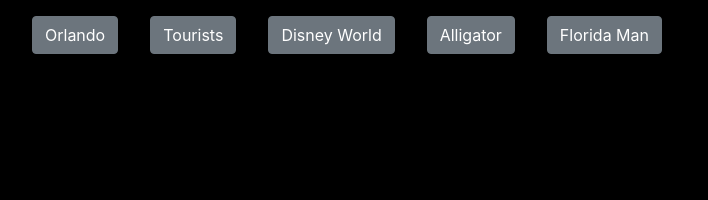
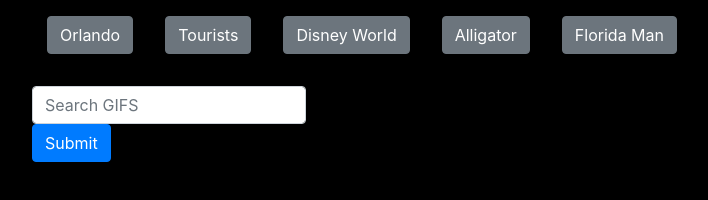
Before and after one commit to BrianChristopher/GIFTastic, a plain HTML site: page index.html in a window 1280 px wide. Shown: the whole page, without its empty margins (54-762 px from the left). Drawn offline with nearby package versions, Linux system fonts and the light colour scheme.

Commit message:
Search form added (but not yet working).

```diff
--- a/assets/javascript/javascript.js
+++ b/assets/javascript/javascript.js
@@ -1,7 +1,7 @@
 
 
 
-var orlandoArray = [
+var topics = [
     "Orlando",
     "Tourists",
     "Disney World",
@@ -9,13 +9,18 @@
     "Florida Man"
 ]
 
-for (i = 0; i < orlandoArray.length; i++) {
+renderButtons = function(){
+    //Clear old buttons
+    $("#buttonBuild").text("");
+for (i = 0; i < topics.length; i++) {
 
-    var newButton = $("<button>").text(orlandoArray[i]).addClass("btn btn-secondary m-3").attr({ "type": "button", "value": orlandoArray[i] });
+    //Build buttons from array
+    var newButton = $("<button>").text(topics[i]).addClass("btn btn-secondary m-3").attr({ "type": "button", "value": topics[i] });
     $("#buttonBuild").append(newButton);
 }
+}
 
-
+renderButtons();
 
 
 
@@ -58,19 +63,29 @@
 
             $("#build").prepend(columnDiv);
         }
-    })});
+    })
+});
 
 
-    $(document).on("click", ".gif", function() {
+$(document).on("click", ".gif", function () {
     var gifState = $(this).attr("data-state");
     console.log(gifState);
 
-        if (gifState == "still"){
+    if (gifState == "still") {
         $(this).attr("data-state", "animate");
         $(this).attr("src", $(this).attr("data-animate"));
     }
 
-        if (gifState == "animate"){
+    if (gifState == "animate") {
         $(this).attr("data-state", "still");
         $(this).attr("src", $(this).attr("data-still"));
-        }});
+    }
+});
+
+
+$(document).on("click", "#submit", function () {
+
+    console.log(userInput);
+
+
+});
--- a/index.html
+++ b/index.html
@@ -18,7 +18,16 @@
 
     <div class="container">
         <div class="row">
+            <div class="col-8">
                 <span id="buttonBuild"></span>
+            </div>
+            <div class="row">
+                <div class="col-4">
+                    <form class="m-3 form-inline">
+                        <input class="form-control" for="userInput" type="text" placeholder="Search GIFS"></input>
+                        <button type="submit" id="userInput" class="btn btn-primary">Submit</button>
+                    </form>
+                </div>
             </div>
         </div>
         <div class="container">
```
Lines whose indentation alone changed are shown as unchanged.
